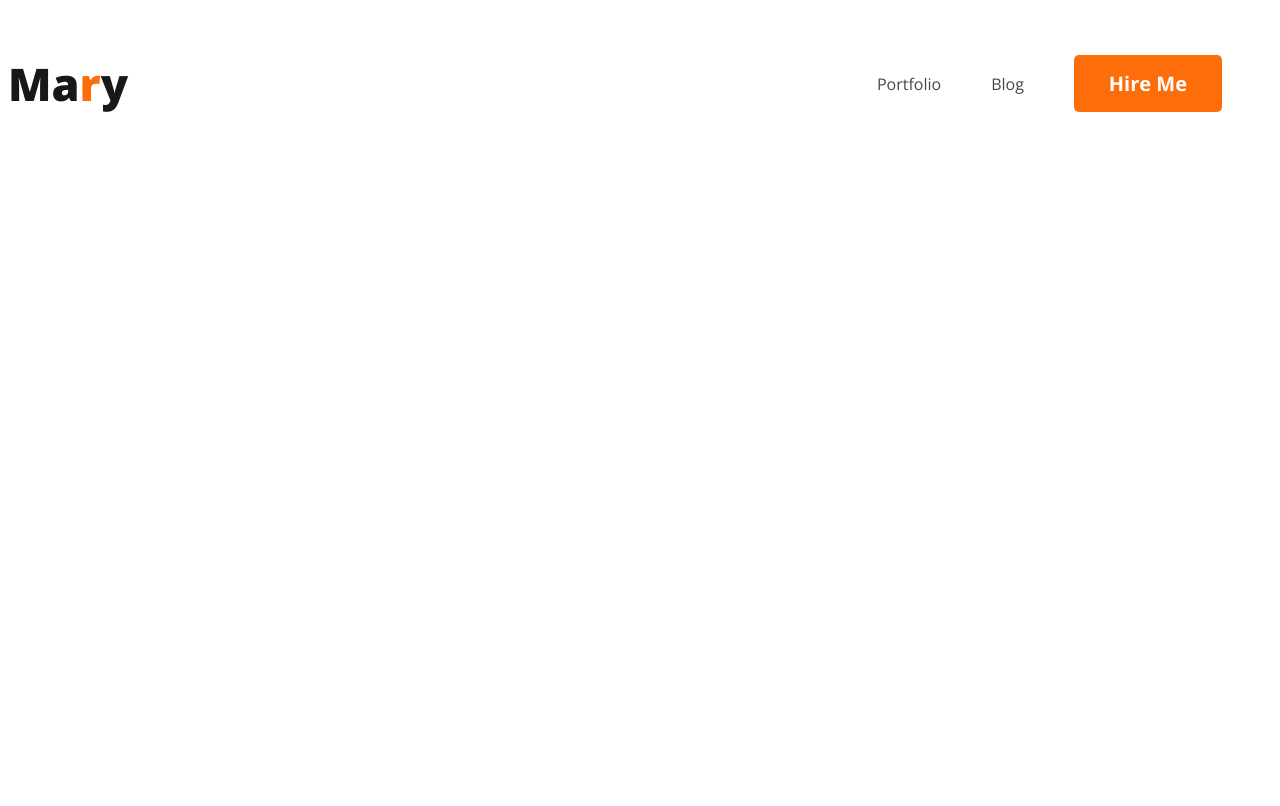
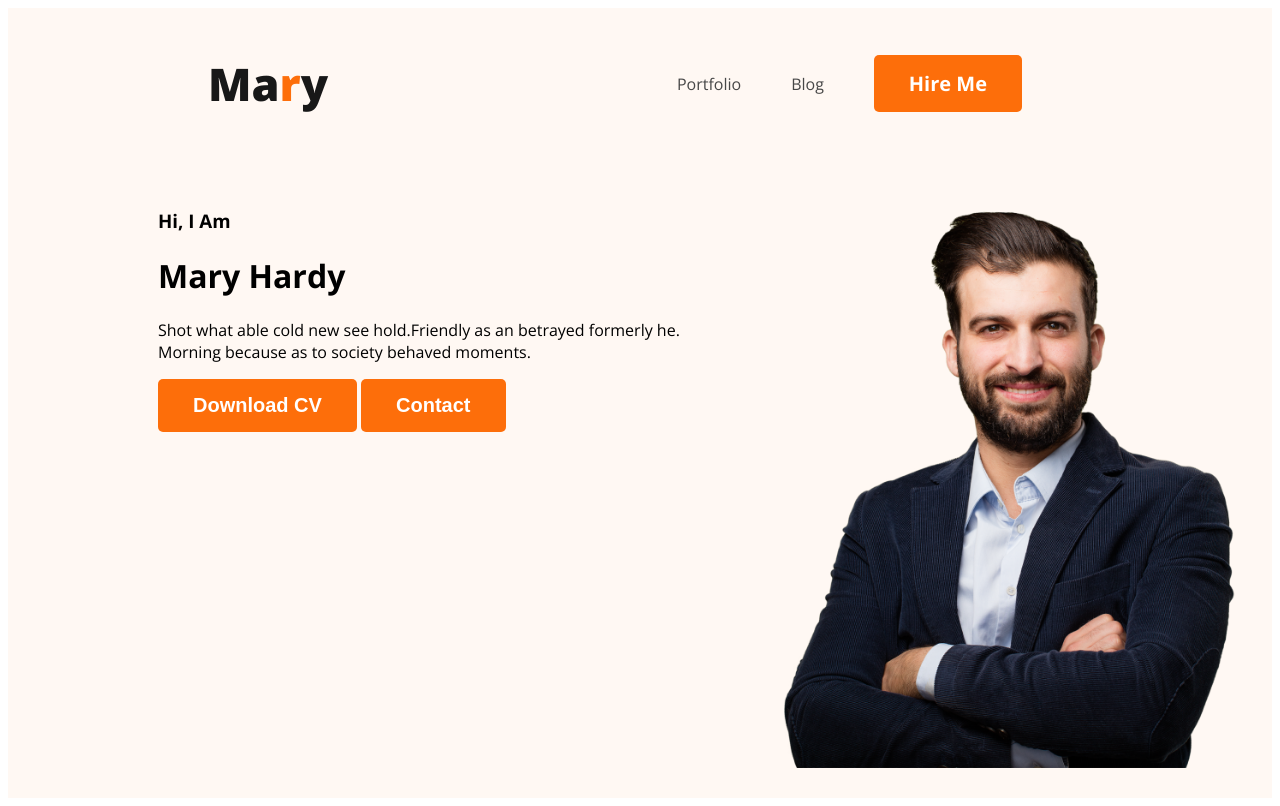
Before and after one commit to rahulroy15/my-portfolio, a plain HTML site: page index.html in a window 1280 px wide. Drawn offline with nearby package versions, Linux system fonts and the light colour scheme.

Commit message:
add images

```diff
--- a/index.html
+++ b/index.html
@@ -11,7 +11,7 @@
     <link rel="stylesheet" href="styles/portfolio.css">
 </head>
 <body>
-    <header>
+    <header class="header">
         <nav>
             <h3 class="nav-title">Ma<span class="text-primary">r</span>y</h3>
             <ul>
@@ -20,6 +20,17 @@
                 <li><butt class="btn-primary">Hire Me</button></li>
             </ul>
         </nav>
+        <div class="banner">
+            <div class="banner-content">
+                <h3 class="banner-greeting">Hi, I Am</h3>
+                <h1 class="banner-title"> Mary Hardy</h1>
+                <p>Shot what able cold new see hold.Friendly as an betrayed formerly he. Morning because as to society behaved moments.</p>
+                <button class="btn-primary">Download CV</button>
+                <button class="btn-primary">Contact</button>
+            </div>
+            <img class="profile-pic" src="images/hardy.png" alt="">
+
+        </div>
     </header>
     <main>
 
--- a/styles/portfolio.css
+++ b/styles/portfolio.css
@@ -2,6 +2,8 @@ nav {
     display: flex;
     align-items: center;
     justify-content: space-between;
+    margin: 0 200px;
+
 }
 
 body {
@@ -43,3 +45,14 @@ nav a {
     text-decoration: none;
     color: #474747;
 }
+/* header related styles */
+.header{
+    background-color: #FFF8F3;
+}
+.banner{
+    padding: 30px 30px 30px 150px;
+    display: flex;
+}
+.banner .profile-pic{
+    width: 500px;
+}
```
